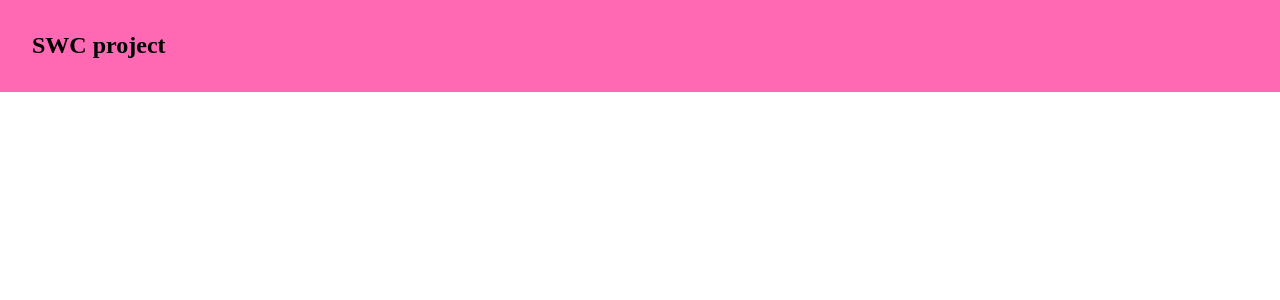
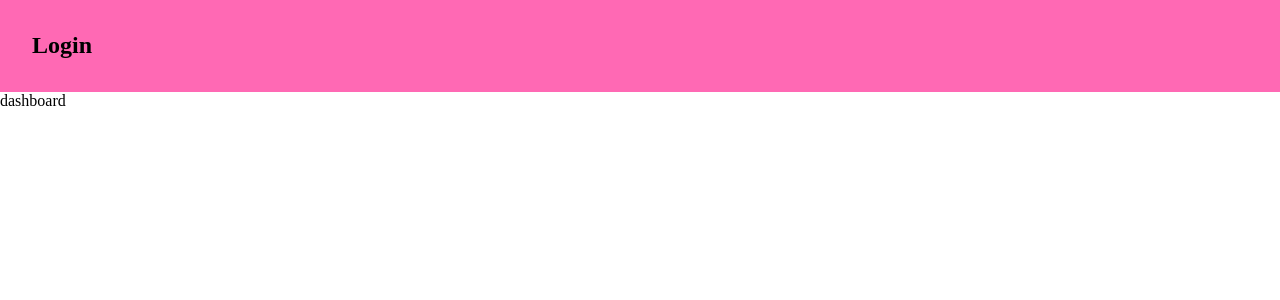
Before and after one commit to AkifumiSato/at-front, a React app: page /login in a window 1280 px wide. Shown: the top 300 px of the page. Built offline with nearby package versions, Linux system fonts and the light colour scheme.

Commit message:
add react router

```diff
--- a/package.json
+++ b/package.json
@@ -18,6 +18,7 @@
     "@types/react": "16.9.49",
     "@types/react-dom": "16.9.8",
     "@types/react-redux": "7.1.9",
+    "@types/react-router-dom": "5.1.5",
     "@types/redux-mock-store": "1.0.2",
     "@types/styled-components": "5.1.3",
     "@typescript-eslint/eslint-plugin": "4.2.0",
@@ -40,7 +41,8 @@
   "dependencies": {
     "@emotion/core": "10.0.35",
     "react": "16.13.1",
-    "react-dom": "16.13.1"
+    "react-dom": "16.13.1",
+    "react-router-dom": "5.2.0"
   },
   "husky": {
     "hooks": {
--- a/src/components/App.tsx
+++ /dev/null
@@ -1,22 +0,0 @@
-/** @jsx jsx */
-import * as React from 'react'
-import { css, jsx } from '@emotion/core'
-
-type Props = {
-  title: string
-}
-
-const App: React.FC<Props> = ({ title }) => (
-  <div
-    css={css`
-      padding: 32px;
-      background-color: hotpink;
-      font-size: 24px;
-      font-weight: bold;
-    `}
-  >
-    {title}
-  </div>
-)
-
-export default App
--- /dev/null
+++ b/src/components/pages/Dashboard.tsx
@@ -0,0 +1,26 @@
+/** @jsx jsx */
+import * as React from 'react'
+import { css, jsx } from '@emotion/core'
+import { Link } from 'react-router-dom'
+
+type Props = {
+  title: string
+}
+
+const Dashboard: React.FC<Props> = ({ title }) => (
+  <>
+    <div
+      css={css`
+        padding: 32px;
+        background-color: hotpink;
+        font-size: 24px;
+        font-weight: bold;
+      `}
+    >
+      {title}
+    </div>
+    <Link to="/">login</Link>
+  </>
+)
+
+export default Dashboard
--- /dev/null
+++ b/src/components/pages/Login.tsx
@@ -0,0 +1,26 @@
+/** @jsx jsx */
+import * as React from 'react'
+import { css, jsx } from '@emotion/core'
+import { Link } from 'react-router-dom'
+
+type Props = {
+  title: string
+}
+
+const Login: React.FC<Props> = ({ title }) => (
+  <>
+    <div
+      css={css`
+        padding: 32px;
+        background-color: hotpink;
+        font-size: 24px;
+        font-weight: bold;
+      `}
+    >
+      {title}
+    </div>
+    <Link to="/dashboard">dashboard</Link>
+  </>
+)
+
+export default Login
--- a/src/index.tsx
+++ b/src/index.tsx
@@ -1,5 +1,24 @@
 import * as React from 'react'
 import * as ReactDOM from 'react-dom'
-import App from './components/App'
+import Dashboard from './components/pages/Dashboard'
+import Login from './components/pages/Login'
+import { BrowserRouter as Router, Switch, Route, Link } from 'react-router-dom'
 
-ReactDOM.render(<App title="SWC project" />, document.getElementById('root'))
+const App: React.FC = () => (
+  <Router>
+    <Switch>
+      <Route path="/login" exact>
+        <Login title="Login" />
+      </Route>
+      <Route path="/dashboard">
+        <Dashboard title="Dashboard" />
+      </Route>
+      <Route path="" exact>
+        <p>Not found</p>
+        <Link to="/login">login</Link>
+      </Route>
+    </Switch>
+  </Router>
+)
+
+ReactDOM.render(<App />, document.getElementById('root'))
--- a/webpack.config.js
+++ b/webpack.config.js
@@ -30,6 +30,7 @@ module.exports = (webpackEnv) => {
     ],
     devServer: {
       contentBase: path.join(__dirname, 'public'),
+      historyApiFallback: true,
     },
   }
 }
```
Also changed, not shown: 1 other file (tests, documents, lock files or other folders).
